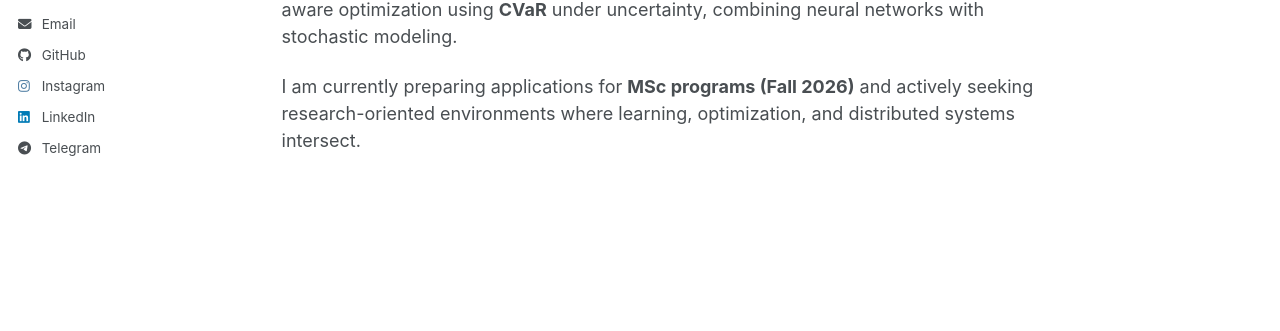
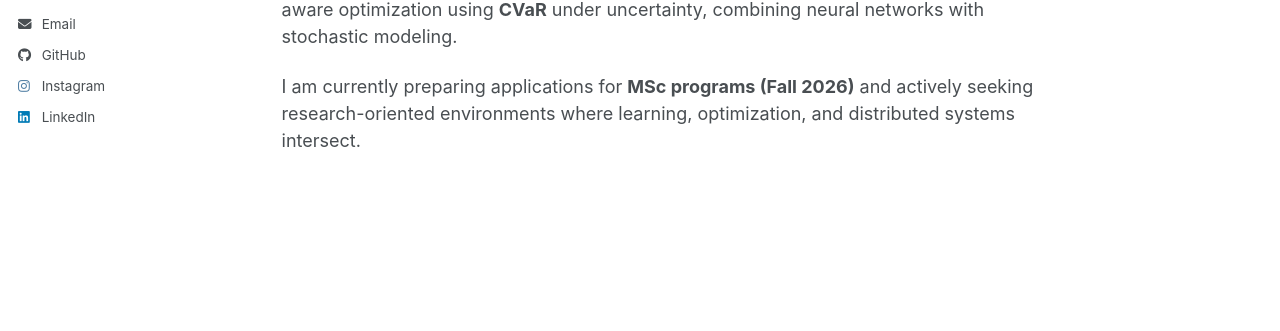
Before and after one commit to maryam1381/maryam1381.github.io, a Jekyll site: the page built from _pages/about.md, in a window 1280 px wide. Shown: the part 277-608 px from the top of the page. Built offline with Jekyll 4.4.1, drawn with Linux system fonts in a browser that asks for light colours; a script bundle is joined from its source files by our own code; library files that are not in the unit come from our copies.

Commit message:
Update _config.yml

```diff
--- a/_config.yml
+++ b/_config.yml
@@ -72,7 +72,7 @@ author:
   pinterest        : # Username
   soundcloud       : # Username
   steam            : # Username
-  telegram         : maryamj_2002
+  telegram         : #maryamj_2002
   tumblr           : # Username
   twitter          : # Username for X / Twitter
   vine             : # Username
```
